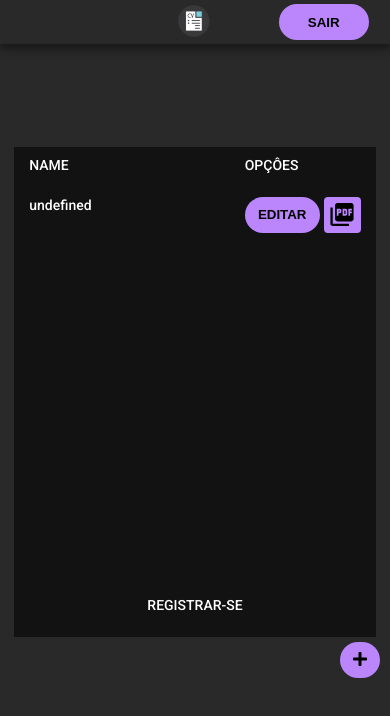
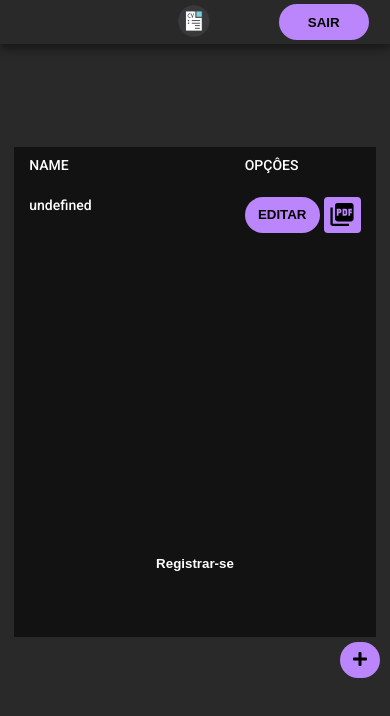
Before and after one commit to Edmar-Rafael/Meu_Curriculum, a React (Create React App) app: page / in a window 390 px wide. Shown: the top 716 px of the page. Built offline with nearby package versions, Linux system fonts and the light colour scheme; no server answers.

Commit message:
mobile layout

```diff
--- a/src/components/Input/styles.ts
+++ b/src/components/Input/styles.ts
@@ -63,7 +63,7 @@ export const InputContainer = styled.input`
 
 export const Label = styled.label`
    padding: 0 5px 0 0;
-   font-size: 18px;
+   font-size: 1.05rem;
    color: ${Colors.label};
    font-weight: 100;
    font-family: 'Noto-sans';
--- a/src/pages/Tables/index.tsx
+++ b/src/pages/Tables/index.tsx
@@ -37,7 +37,7 @@ function Tables() {
                </ButtonContainer>
             </TablesHeader>
             <MaterialTable />
-            <ToRegister/>
+            <Button text={'Registrar-se'} to_register/>
          </TablesContainer>
          <PlusContainer>
             <PlusButtonContainer>
--- a/src/pages/Tables/styles.ts
+++ b/src/pages/Tables/styles.ts
@@ -10,7 +10,7 @@ export const TablesContainer = styled.div`
    padding: 35px 55px;
    background-color: ${Colors.background.secondary};
 
-   @media(max-width: 700px) {
+   @media(max-width: 800px) {
       margin-top: 50px;
       height: 300px;
       width: 75%;
@@ -77,7 +77,7 @@ export const Img = styled.img`
 
 export const MaterialTable = styled.div`
    width: 100%;
-   height: 314px;
+   height: 190px;
 `
 
 export const PlusContainer = styled.div`
```
